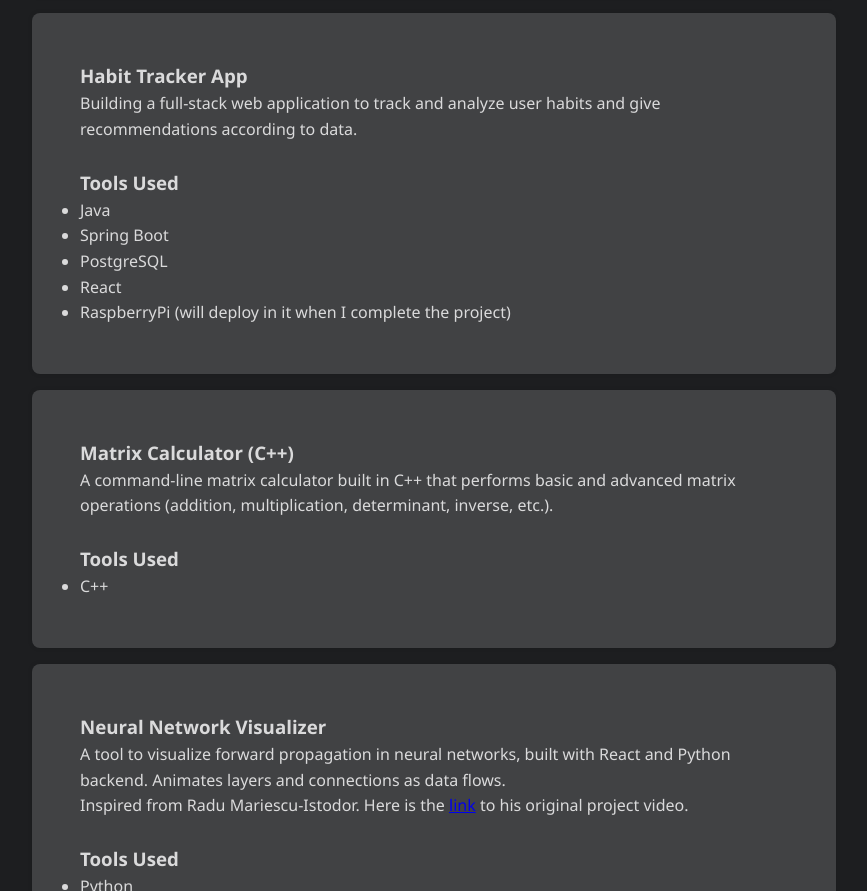
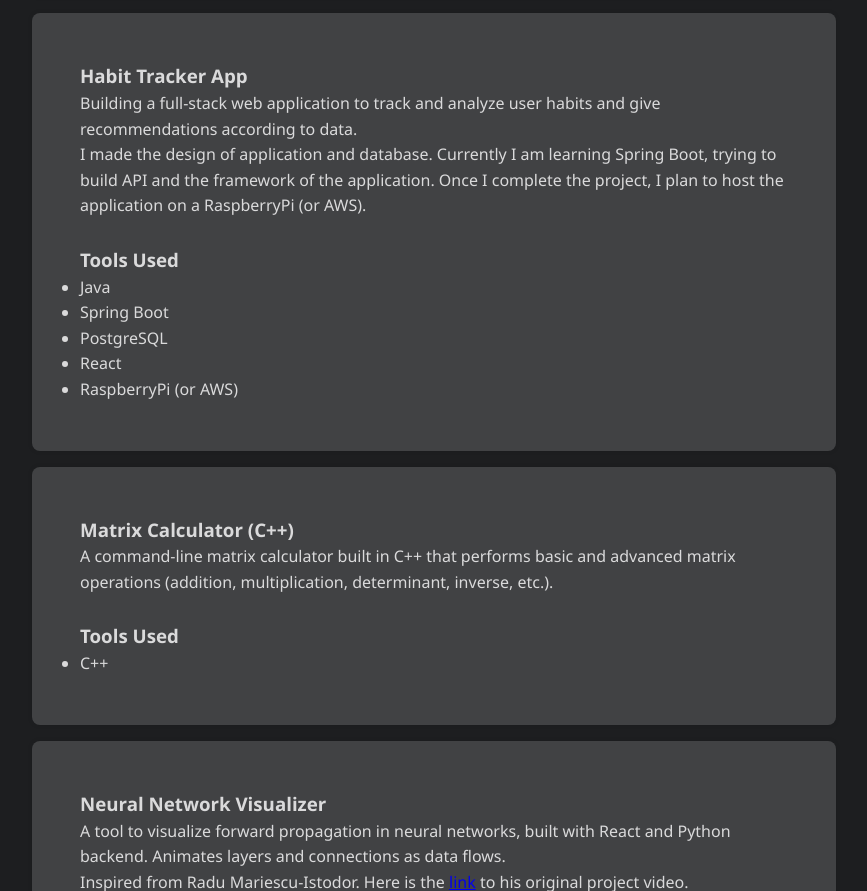
Before and after one commit to HakanK003/HakanK003.github.io, a plain HTML site: page projects.html in a window 1280 px wide. Shown: the part 2029-2920 px from the top of the page, without its empty margins (206-1073 px from the left). Drawn offline with Linux system fonts and the light colour scheme.

Commit message:
project update and typo fix

```diff
--- a/projects.html
+++ b/projects.html
@@ -113,6 +113,8 @@
             <h3 class="project-entry-title">Habit Tracker App</h3>
             <p class="project-entry-content">
                 Building a full-stack web application to track and analyze user habits and give recommendations according to data.
+                <br>
+                I made the design of application and database. Currently I am learning Spring Boot, trying to build API and the framework of the application. Once I complete the project, I plan to host the application on a RaspberryPi (or AWS).
             </p>
             <br>
             <h3>Tools Used</h3>
@@ -121,7 +123,7 @@
                 <li class="project-entry-content">Spring Boot</li>
                 <li class="project-entry-content">PostgreSQL</li>
                 <li class="project-entry-content">React</li>
-                <li class="project-entry-content">RaspberryPi (will deploy in it when I complete the project)</li>
+                <li class="project-entry-content">RaspberryPi (or AWS)</li>
 
             </ul>
 
```
